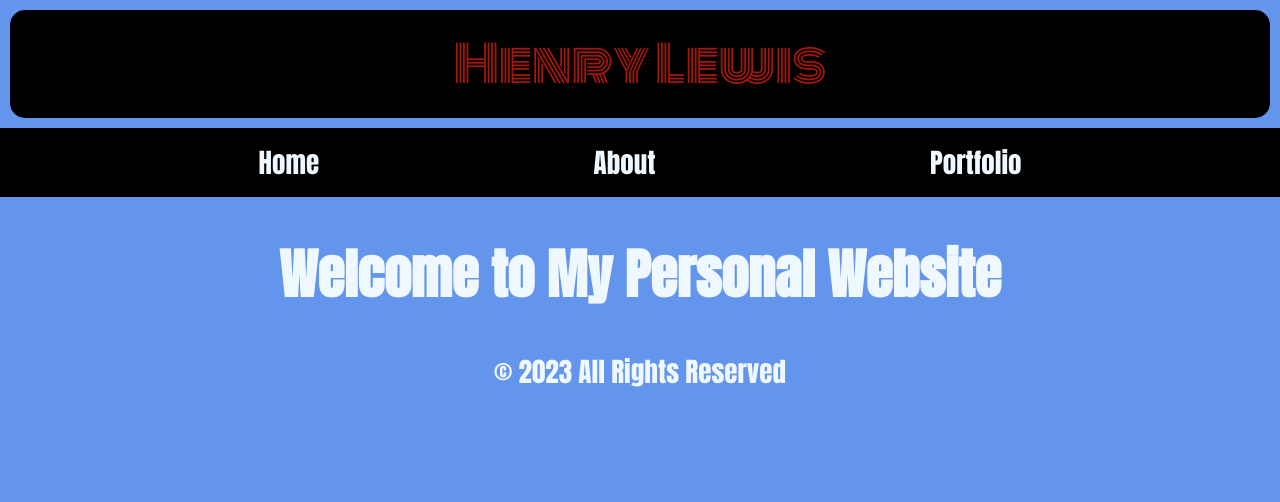
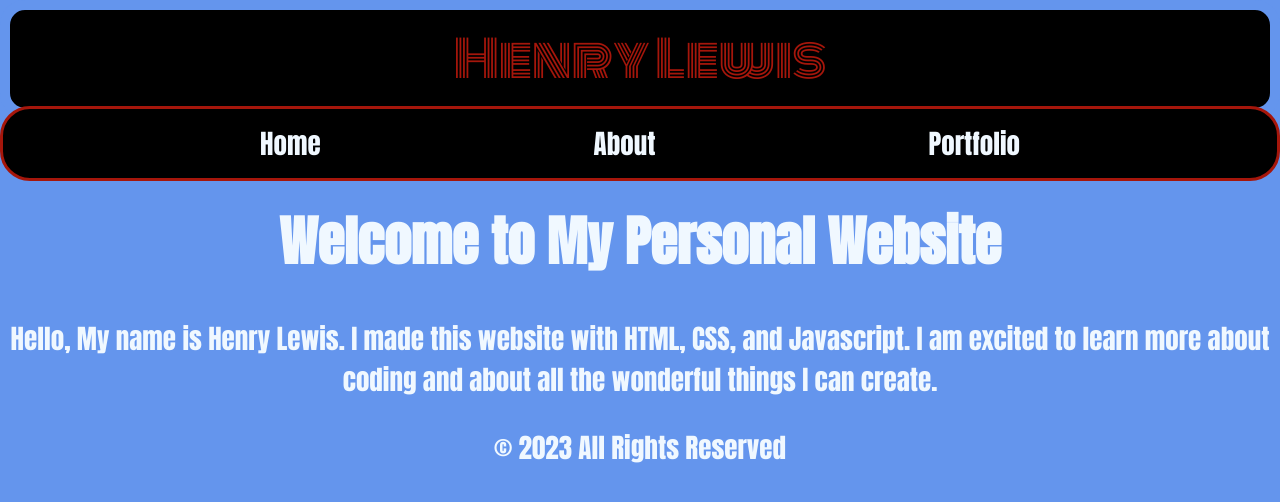
Before and after one commit to HenryLewisPersonalWebsite/personalwebsite, a plain HTML site: page index.html in a window 1280 px wide. Drawn offline with Linux system fonts and the light colour scheme.

Commit message:
Styling updates

```diff
--- a/index.html
+++ b/index.html
@@ -16,10 +16,15 @@
         <li class="nav-item"><a href="portfolio.html">Portfolio</a></li>
       </ul>
     </nav>
+    <div class="content">
     <p>
         <h1>Welcome to My Personal Website</h1>
+        Hello, My name is Henry Lewis.
+        I made this website with HTML, CSS, and Javascript.
+        I am excited to learn more about coding and about all the wonderful things I can create.
     </p>
     <footer>&copy 2023 All Rights Reserved</footer>
+    </div>
     <script src="javascript.js"> </script>
 
   </body>
--- a/style.css
+++ b/style.css
@@ -7,10 +7,11 @@ html,
 body {
   margin: 0;
   font-size: 1.3em;
-  font-family: "Anton" , sans-serif;
+  font-family: "Anton", sans-serif;
   color: aliceblue;
   text-align: center;
   background-color: cornflowerblue;
+  margin-top: 100px;
 }
 .Henry {
   font-family: "Monoton", cursive;
@@ -19,27 +20,37 @@ body {
   background-color: rgb(0, 0, 0);
   border: 10px solid cornflowerblue;
   border-radius: 25px;
-  padding: 15px;
+  padding: 10px;
   display: flex;
   justify-content: center;
   align-items: center;
+  text-align: center;
   margin: 0;
-  text-align: center;
+  position: fixed;
+  top: 0;
+  left: 0;
+  right: 0;
+  z-index: 999;
 }
+
 .navbar {
   list-style: none;
   margin: 0;
   padding: 0;
   overflow: hidden;
   background-color: rgb(0, 0, 0);
+  border:rgb(165, 22, 11) solid 3px;
+  border-radius: 30px;
   display: flex;
-  justify-content:space-evenly;
+  justify-content: space-evenly;
   align-items: center;
-
+  position: fixed;
+  width: 100%;
+  top: 106px;
+  z-index: 999;
 }
 .nav-item {
-  float:left
-
+  float: left;
 }
 .nav-item a {
   font-family: "Anton", sans-serif;
@@ -48,6 +59,7 @@ body {
   text-align: center;
   padding: 14px 16px;
   text-decoration: none;
+
 }
 .nav-item a:hover {
   background-color: rgb(143, 10, 134);
@@ -56,14 +68,15 @@ img {
   width: 400px;
   border: rgb(143, 10, 134) solid 20px;
   border-radius: 30px;
-
-
+  margin-top: 10px;
 }
-img:hover{
+img:hover {
   content: url(The\ BIg\ Lebowski.jpg);
 }
-@media (min-width:768px) {
-    html,body {
+
+@media (min-width: 768px) {
+  html,
+  body {
     flex-direction: row;
   }
 }
```
Also changed, not shown: Hockey Photo.jpg (added). Lines whose indentation alone changed are shown as unchanged.
